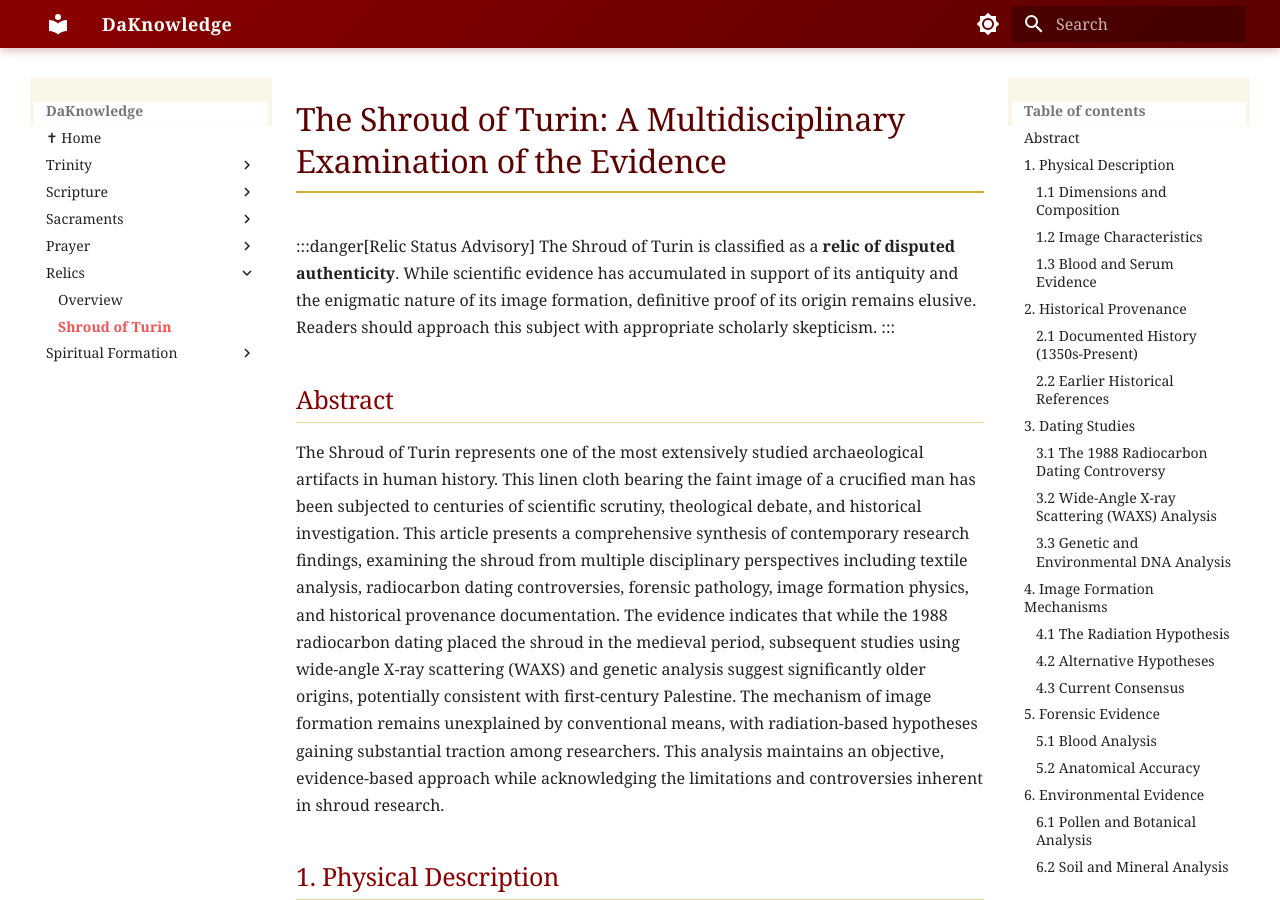
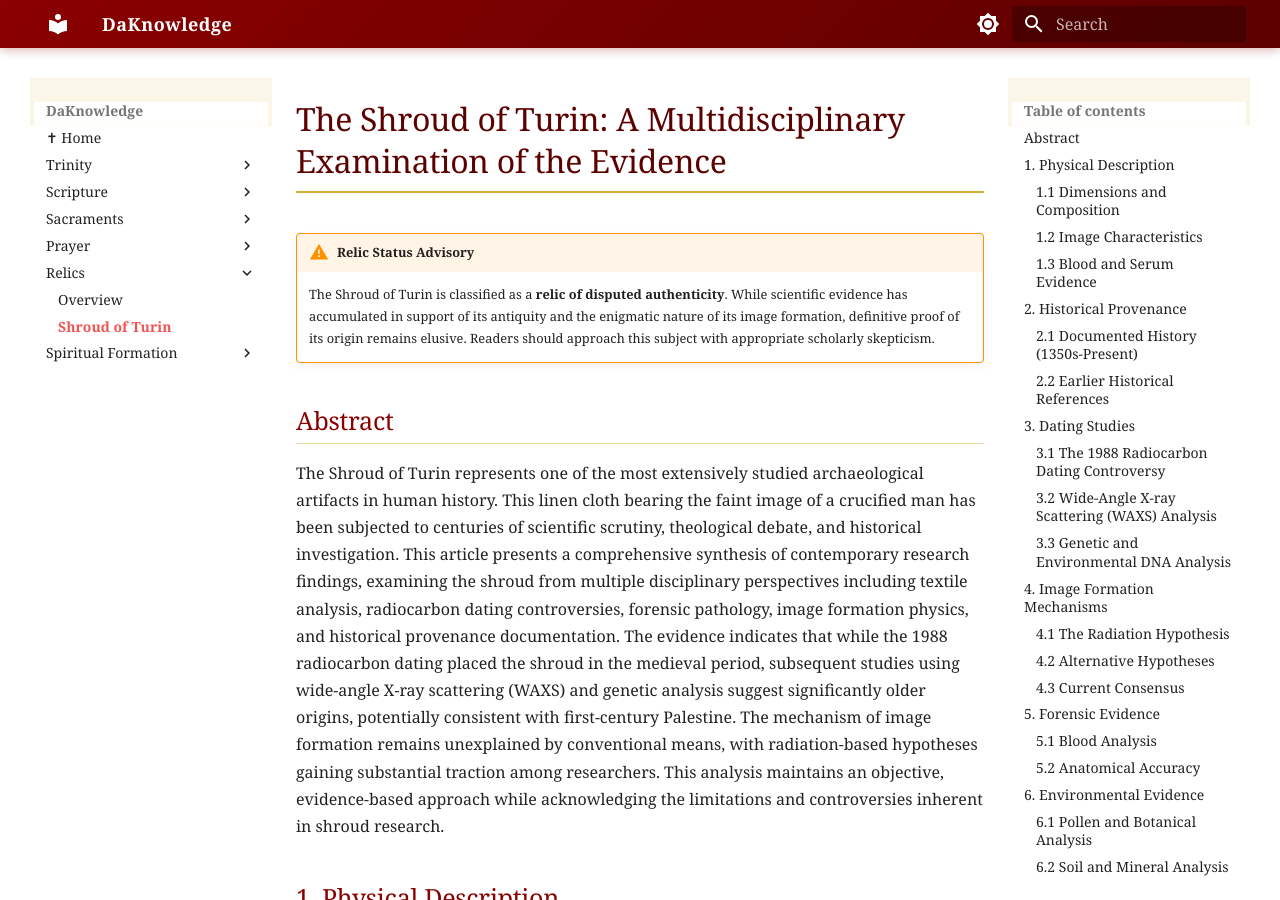
Before and after one commit to BelongaRobert/DaKnowledge, an MkDocs documentation site: the page built from website/docs/relics/shroud-of-turin.md, in a window 1280 px wide and 900 px high. Built offline with MkDocs 1.6.1 and Material for MkDocs 9.7.7, drawn with Linux system fonts in a browser that asks for light colours; some web fonts are replaced.

Commit message:
Fix admonition syntax for proper rendering on GitHub Pages

```diff
--- a/website/docs/relics/shroud-of-turin.md
+++ b/website/docs/relics/shroud-of-turin.md
@@ -12,9 +12,9 @@ tags: ["christianity", "archaeology", "forensics", "textile analysis", "radiatio
 
 # The Shroud of Turin: A Multidisciplinary Examination of the Evidence
 
-:::danger[Relic Status Advisory]
-The Shroud of Turin is classified as a **relic of disputed authenticity**. While scientific evidence has accumulated in support of its antiquity and the enigmatic nature of its image formation, definitive proof of its origin remains elusive. Readers should approach this subject with appropriate scholarly skepticism.
-:::
+!!! warning "Relic Status Advisory"
+
+    The Shroud of Turin is classified as a **relic of disputed authenticity**. While scientific evidence has accumulated in support of its antiquity and the enigmatic nature of its image formation, definitive proof of its origin remains elusive. Readers should approach this subject with appropriate scholarly skepticism.
 
 ## Abstract
 
```
